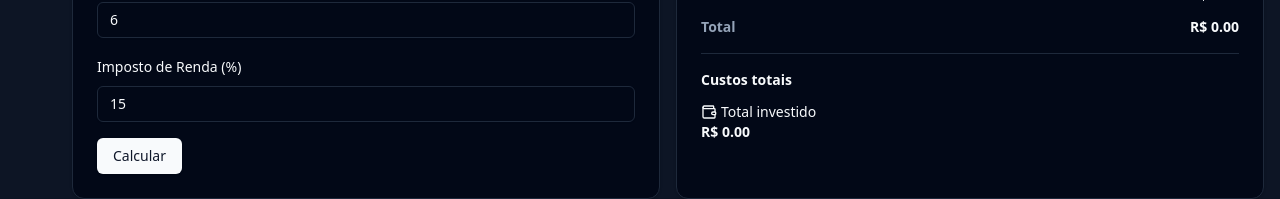
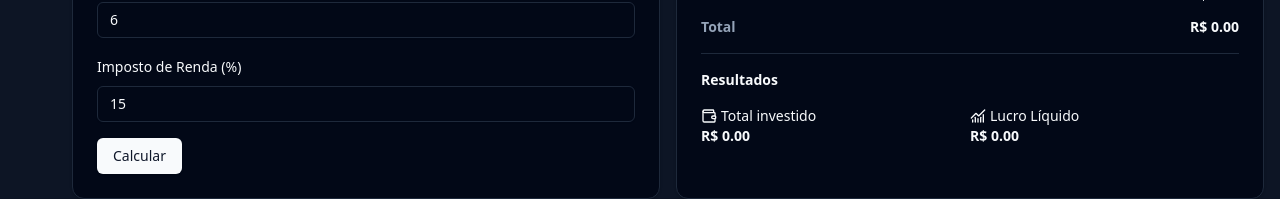
Before and after one commit to Thiagodsm/calculadora-de-leilao, a React (Vite) app: page /calculos-leilao-extrajudicial in a window 1280 px wide. Shown: the part 1328-1527 px from the top of the page. Built offline with nearby package versions, Linux system fonts and the light colour scheme.

Commit message:
Ajustando formulas para calculo dos lucros e despesas

```diff
--- a/src/components/SimuladorImoveisCard.tsx
+++ b/src/components/SimuladorImoveisCard.tsx
@@ -1,4 +1,5 @@
 import {
+    ChartNoAxesCombinedIcon,
     Copy,
     TrendingDown,
     Wallet
@@ -38,6 +39,7 @@ type ResultadosSimulacaoType = {
     valorIR: number;
     totalCustosVenda: number;
     totalInvestido: number;
+    lucroLiquido: number;
 }
 
 interface SimuladorImoveisCardProps {
@@ -70,6 +72,7 @@ export function SimuladorImoveisCard({ resultados }: SimuladorImoveisCardProps)
         valorIR = 0,
         totalCustosVenda = 0,
         totalInvestido = 0,
+        lucroLiquido = 0,
     } = resultados || {}; // Fallback para um objeto vazio se resultados for null
 
     return (
@@ -215,9 +218,9 @@ export function SimuladorImoveisCard({ resultados }: SimuladorImoveisCardProps)
                     </ul>
                 </div>
                 <Separator className="my-4" />
-                <div className="grid gap-3">
-                    <div className="font-semibold">Custos totais</div>
-                    <dl className="grid grid-cols-2 gap-3">
+                <div className="mb-4 font-semibold">Resultados</div>
+                <div className="grid grid-cols-2">
+                    <dl className="grid gap-3">
                         <div className="flex flex-col">
                             <dt className="flex items-center gap-1">
                                 <Wallet className="h-4 w-4" />
@@ -228,6 +231,17 @@ export function SimuladorImoveisCard({ resultados }: SimuladorImoveisCardProps)
                             </dd>
                         </div>
                     </dl>
+                    <dl className="grid grid-cols-2 gap-3">
+                        <div className="flex flex-col">
+                            <dt className="flex items-center gap-1">
+                                <ChartNoAxesCombinedIcon className="h-4 w-4" />
+                                <span>Lucro Líquido</span>
+                            </dt>
+                            <dd className="font-semibold">
+                                R$ {lucroLiquido.toFixed(2)}
+                            </dd>
+                        </div>
+                    </dl>
                 </div>
             </CardContent>
             <CardFooter className="space-x-2">
--- a/src/pages/CalculosLeilaoExtrajudicial.tsx
+++ b/src/pages/CalculosLeilaoExtrajudicial.tsx
@@ -50,6 +50,7 @@ export default function CalculosLeilaoExtrajudicial() {
     valorIR: number;
     totalCustosVenda: number;
     totalInvestido: number;
+    lucroLiquido: number;
   }
 
   const [resultados, setResultados] = useState<ResultadosSimulacaoType | null>(null);
@@ -57,28 +58,32 @@ export default function CalculosLeilaoExtrajudicial() {
   const handleFormSubmit = (data: CreateCalculaImoveisFormData) => {
     console.log("Dados do formulário: ", data);
 
-    // Cálculo das despesas de aquisição
+    // Calculo das despesas de aquisicao
     const valorComissaoLeiloeiro = (data.valorArrematacao * data.comissaoLeiloeiro) / 100;
     const valorITBI = (data.valorArrematacao * data.itbi) / 100;
     const totalCustosParciais = valorComissaoLeiloeiro + valorITBI + data.registroImovel + data.gastosDesocupacao + data.valorReformas + data.valorOutrosGastos;
 
-    // Cálculo das despesas com a venda
-    const valorComissaoCorretor = (data.valorVenda * data.comissaoImobiliaria) / 100;
-    const valorRealVenda = data.valorVenda - valorComissaoCorretor;
-
-    // Cálculo do lucro líquido antes do imposto
-    const lucroLiquido = valorRealVenda - totalCustosParciais;
-
-    // Cálculo do imposto de renda (15% sobre o lucro líquido)
-    const valorIR = (lucroLiquido * 15) / 100;
-
-    // Cálculo do total investido
-    const totalCustosVenda = totalCustosParciais + valorComissaoCorretor + valorIR;
-    const totalInvestido = data.valorArrematacao + totalCustosVenda;
-
+    // Calculo custos ate a venda
     const totalIptu = data.prazoVendaMeses * data.iptuMensal;
     const totalCondominio = data.prazoVendaMeses * data.condominioMensal;
     const totalVenda = totalIptu + totalCondominio;
+
+    const totalInvestido = data.valorArrematacao + totalCustosParciais + totalVenda;
+
+    // Calculo das despesas com a venda
+    const valorComissaoCorretor = (data.valorVenda * data.comissaoImobiliaria) / 100;
+
+
+    // Calculo do imposto de renda (15% sobre o lucro liquido)
+    const valorIR = ((data.valorVenda - data.valorReformas) - totalInvestido) * (data.ir / 100);
+    const valorRealVenda = data.valorVenda - valorComissaoCorretor - valorIR;
+
+    // Calculo do total investido
+    const totalCustosVenda = totalCustosParciais + valorComissaoCorretor + valorIR;
+
+    // Calculo do lucro liquido antes do imposto
+    const lucroLiquido = valorRealVenda - totalInvestido;
+
 
     // Atualizando o estado com todos os resultados
     setResultados({
@@ -106,6 +111,7 @@ export default function CalculosLeilaoExtrajudicial() {
       valorIR,
       totalCustosVenda,
       totalInvestido,
+      lucroLiquido,
     });
   };
 
```
